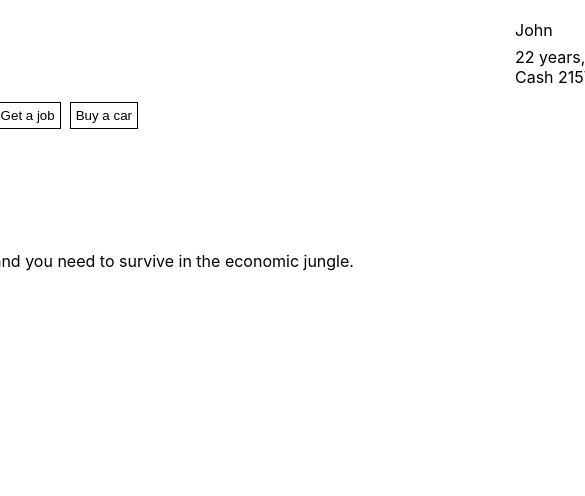
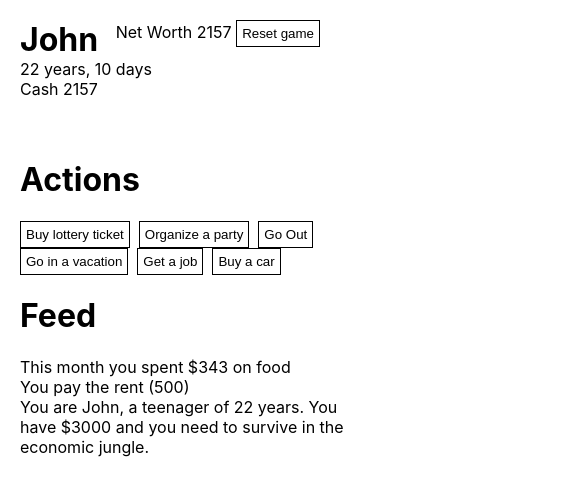
Before and after one commit to adibalcan/1million, a React (Create React App) app: page / in a window 390 px wide. Shown: the top 496 px of the page, 585 px wide, since content can reach past the window. Built offline with nearby package versions, Linux system fonts and the light colour scheme.

Commit message:
added mobile css

```diff
--- a/src/Game.css
+++ b/src/Game.css
@@ -9,18 +9,27 @@
 
 .Game{
     display:flex;
+    flex-direction: row-reverse;
 }
 
 .maincontent{
     display:inline-block;
-    width:900px;
+    max-width:900px;
     padding: 20px;
 }
 
 .statuspanel{
     display:inline-block;
-    width:300px;
+    min-width:300px;
     padding: 20px;
+}
+
+.marginzero{
+    margin:0;
+}
+
+.onlymobile{
+    display: none;
 }
 
 button{
@@ -48,3 +57,14 @@ button:hover{
 .asset .action{
     margin: 2px;
 }
+
+@media only screen and (max-width: 768px) {
+    .Game{
+        display:block;
+    }
+
+    .onlymobile{
+        display: block;
+    }
+
+}
--- a/src/Game.tsx
+++ b/src/Game.tsx
@@ -28,7 +28,9 @@ function Player(props:{main:Main}){
     return (
         <div>
             <div className="flex-between">
-                <span>{props.main.name}</span>
+                <span>
+                    <h1 className='marginzero'>{props.main.name}</h1>
+                </span>
                 <span>
                     <span>Net Worth {props.main.compute_net_worth()}</span>
                     &nbsp;
@@ -66,6 +68,9 @@ function Game() {
 
   return (
     <div className="Game">
+        <div className="statuspanel">
+            <Player main={m}/>
+        </div>
         <div className="maincontent">
             <div>
                 <h1>Actions</h1>
@@ -87,9 +92,7 @@ function Game() {
                 </div>)}
             </div>
         </div>
-        <div className="statuspanel">
-            <Player main={m}/>
-        </div>
+
     </div>
   );
 }
```
